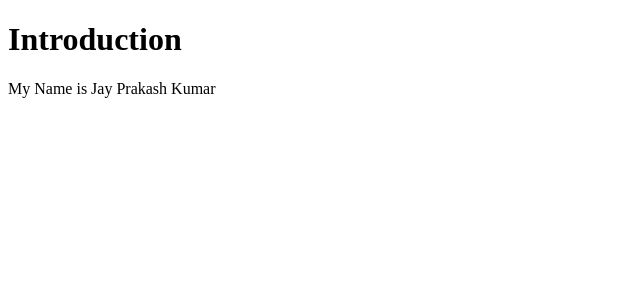
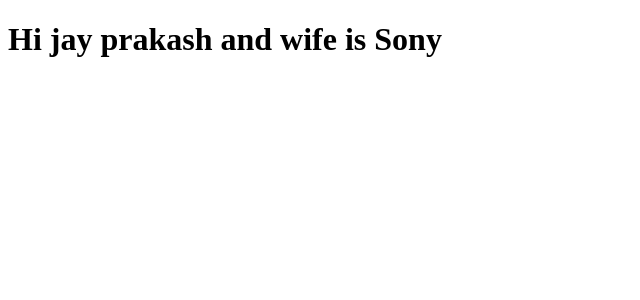
Before and after one commit to jayprakash548/first-app-react-npm, a React (Create React App) app: page / in a window 1280 px wide. Shown: the top 300 px of the page, without its empty margins (0-640 px from the left). Built offline with nearby package versions, Linux system fonts and the light colour scheme.

Commit message:
Added Class & Functionl Components

```diff
--- /dev/null
+++ b/src/Student.js
@@ -0,0 +1,9 @@
+import React, { Component } from 'react';
+
+class Student extends Component {
+    render(){
+        return <h1>Hi {this.props.name}</h1>;
+    }
+}
+
+export default Student;
--- a/src/index.js
+++ b/src/index.js
@@ -1,5 +1,7 @@
 import React from 'react';
 import ReactDOM from 'react-dom';
-import App from './app';
+// import Blog from './blog';
 
-ReactDOM.render(<App/>, document.getElementById('root'));
+import Student from './Student';
+
+ReactDOM.render(<Student name = "jay prakash and wife is Sony"/>, document.getElementById('root'));
```
Also changed, not shown: src/blog.js (added, +10 -0 lines).
